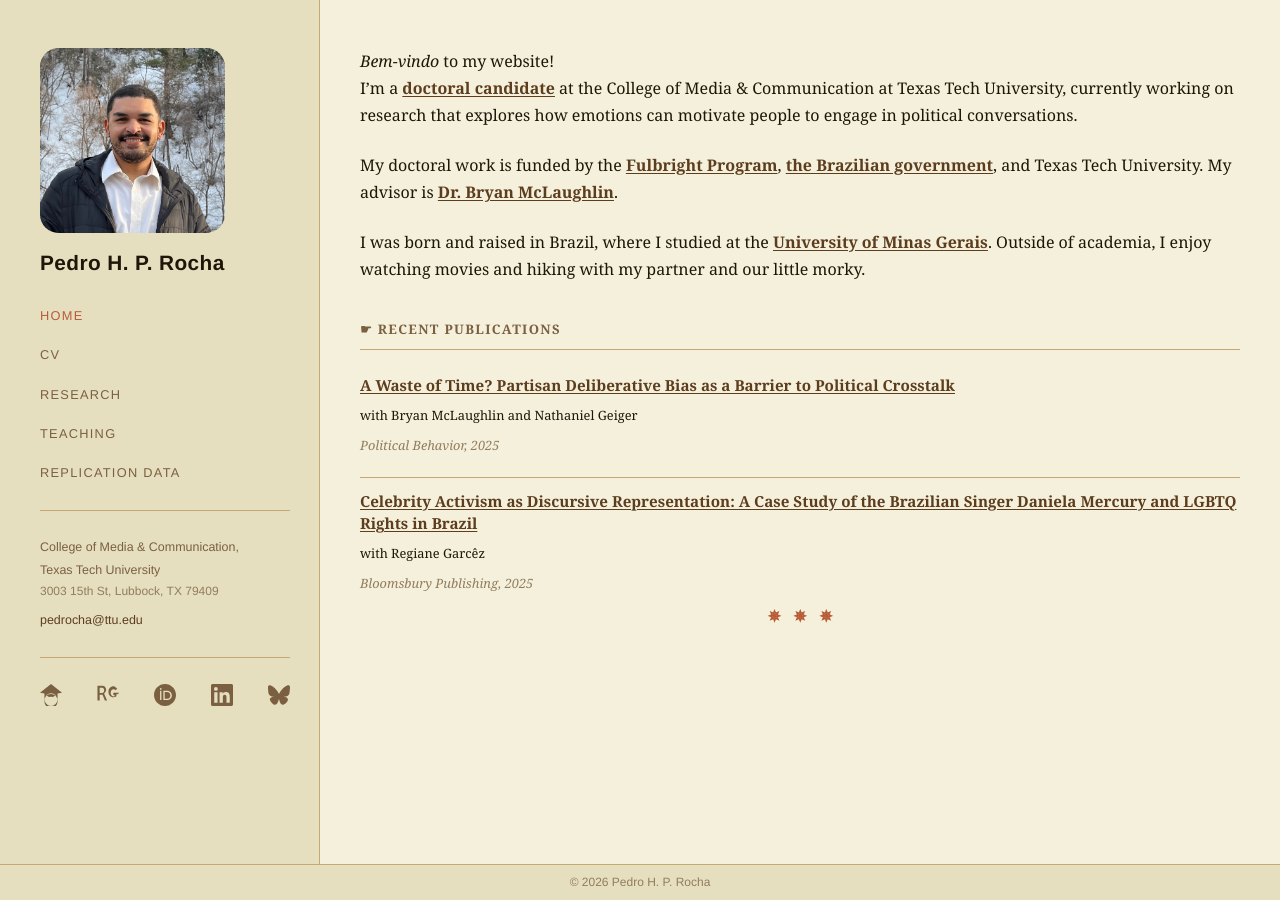
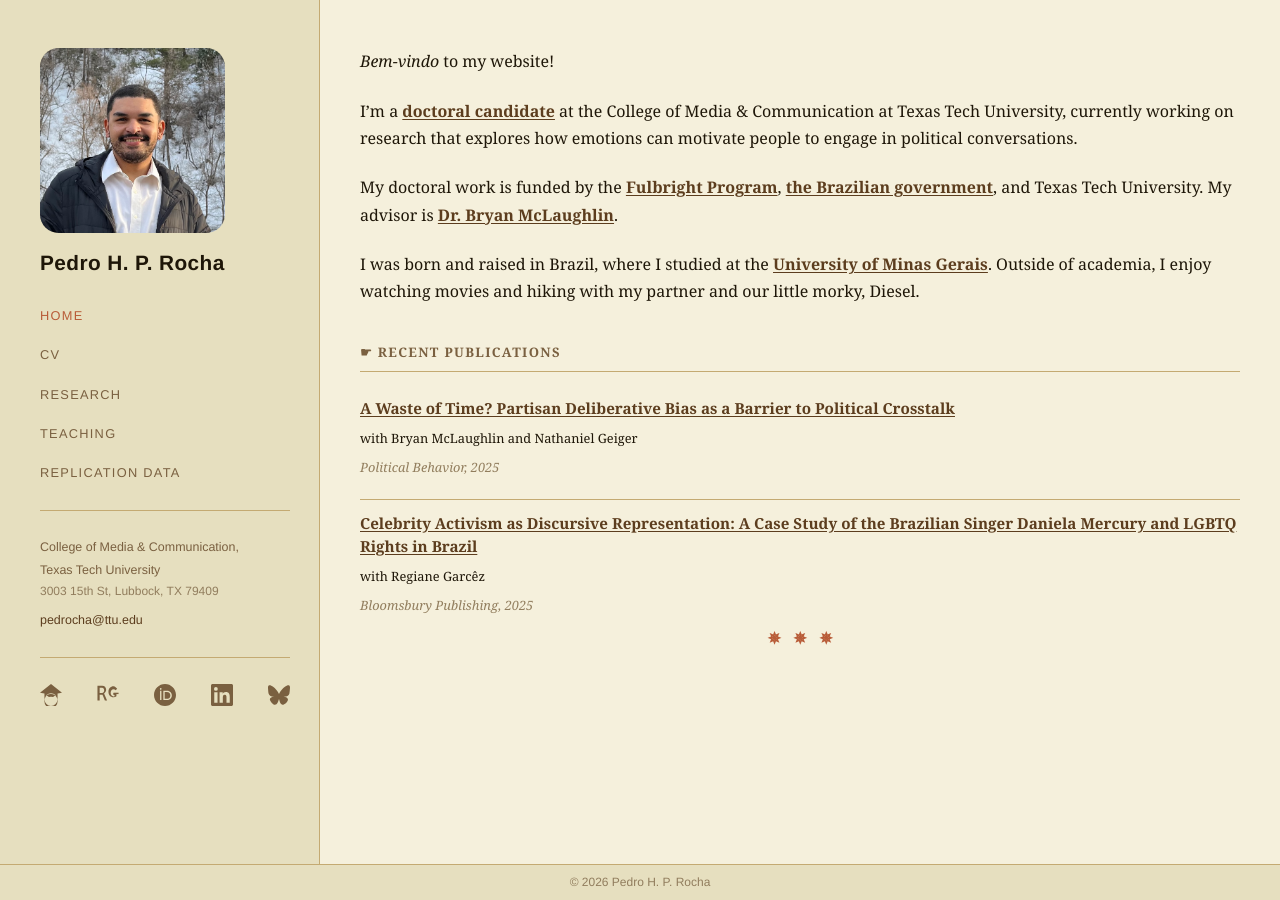
Before and after one commit to pedrohprocha/pedrohprocha.github.io, a Jekyll site: the page built from index.md, in a window 1280 px wide. Built offline with Jekyll 4.4.1, drawn with Linux system fonts in a browser that asks for light colours; some web fonts are replaced.

Commit message:
change spacing and colors

```diff
--- a/index.md
+++ b/index.md
@@ -4,12 +4,12 @@ title: Home
 description: "Pedro H. P. Rocha is a Ph.D. candidate and Fulbright fellow at Texas Tech University."
 ---
 *Bem-vindo* to my website!
-<br>
+
 I'm a [doctoral candidate](https://www.depts.ttu.edu/comc/faculty/faculty/procha.php) at the College of Media & Communication at Texas Tech University, currently working on research that explores how emotions can motivate people to engage in political conversations.
 
 My doctoral work is funded by the [Fulbright Program](https://fulbright.org.br/), [the Brazilian government](https://www.gov.br/capes/en), and Texas Tech University. My advisor is [Dr. Bryan McLaughlin](https://www.depts.ttu.edu/comc/faculty/faculty/bmclaughlin.php).
 
-I was born and raised in Brazil, where I studied at the [University of Minas Gerais](https://www.ufmg.br/international/about-the-ufmg/). Outside of academia, I enjoy watching movies and hiking with my partner and our little morky.
+I was born and raised in Brazil, where I studied at the [University of Minas Gerais](https://www.ufmg.br/international/about-the-ufmg/). Outside of academia, I enjoy watching movies and hiking with my partner and our little morky, Diesel.
 
 ## ☛ Recent Publications
 
```
